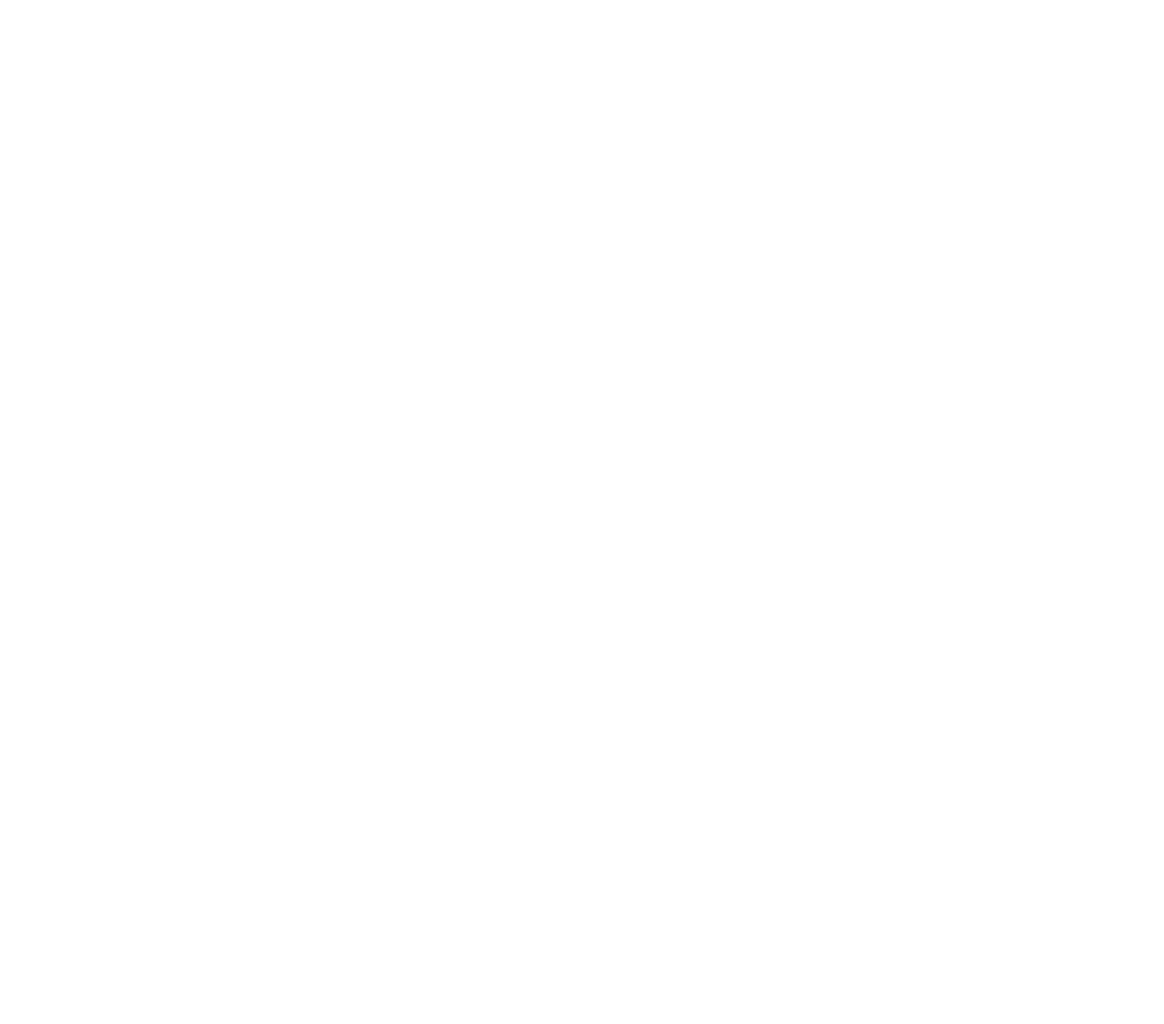
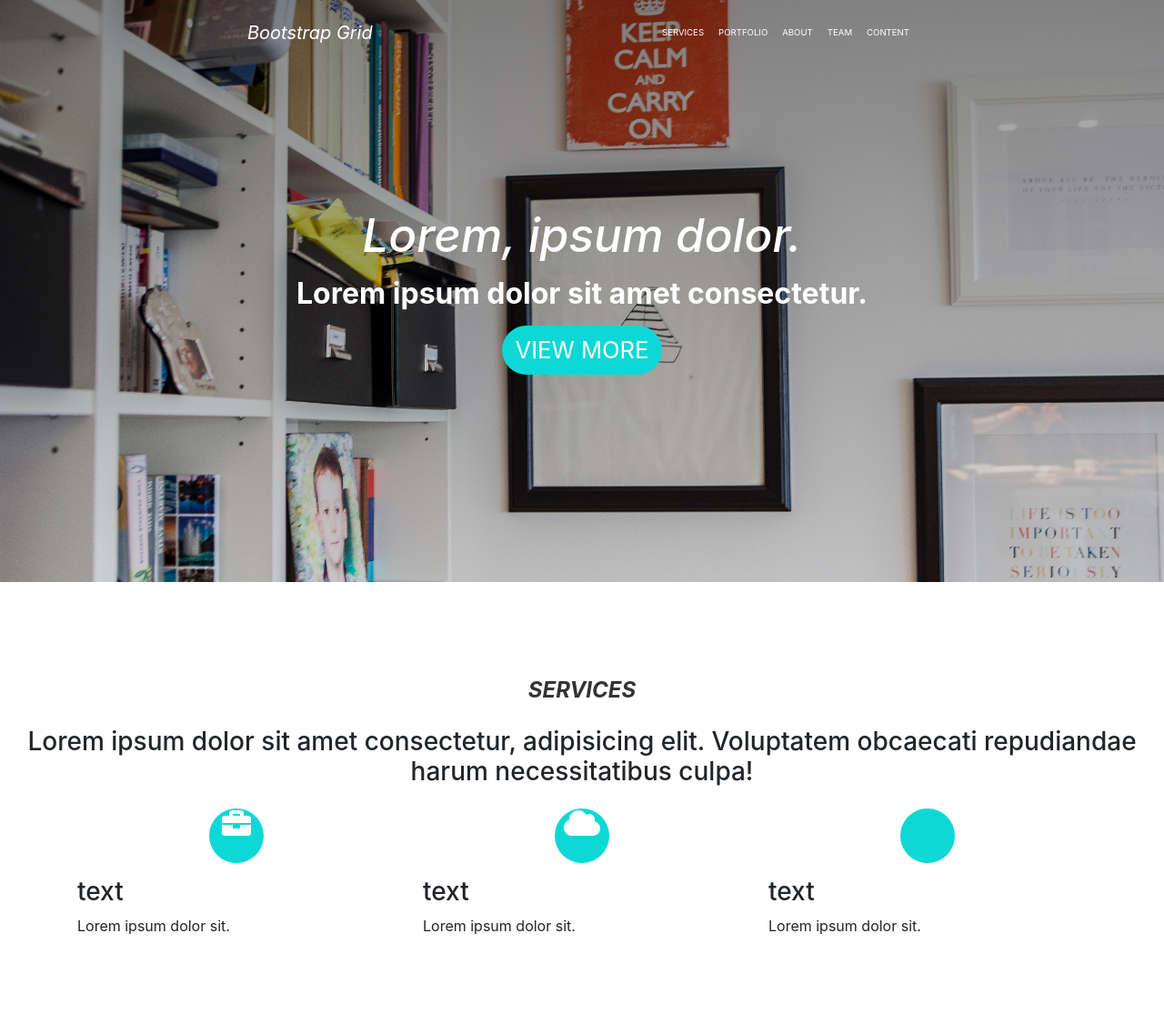
Before and after one commit to MaksMroz/bootstrap-warsztaty, a plain HTML site: page index.html in a window 1280 px wide. Shown: the whole page at 91% size. Before the commit the page ends 800 px from the top, so only its background shows below. Drawn offline with nearby package versions, Linux system fonts and the light colour scheme.

Commit message:
header + sekcja 1

```diff
--- a/css/styles.css
+++ b/css/styles.css
@@ -1,3 +1,141 @@
 /* font-family: 'Roboto', sans-serif;
 font-family: 'Montserrat', sans-serif;
 font-family: 'Roboto Slab', serif; */
+
+:root {
+    --font-base: 'Roboto Slab';
+    --font-base: 'Montserrat';
+    --font-color-base: #777;
+    --font-color-decor: #0ed8d6;
+    --font-color-title: #333;
+    --portfolio-bg: #f7f7f7;
+    --icons-color: #222;
+    --font-color-white: #fff;
+}
+
+
+
+* {
+    box-sizing: border-box;
+    margin: 0;
+    padding: 0;
+}
+
+html {
+    font-family: var(--font-base);
+}
+
+.nav-color,
+.nav-item {
+    color: #fff;
+    text-transform:
+}
+
+.nav-item {
+    font-size: .6em;
+    text-transform: uppercase;
+}
+
+.my-logo {
+    font-style: italic;
+}
+
+.my-nav {
+    margin: 1vh 20vw 0;
+}
+
+.main-header {
+    color: var(--font-color-white);
+    display: flex;
+    justify-content: center;
+    align-items: center;
+    text-align: center;
+    background: url(../img/header/pictures_on_the_wall.jpg);
+    height: 80vh;
+    background-repeat: no-repeat;
+    background-position: 32% 30%;
+    background-size: 110%;
+
+}
+
+.main-header:after {
+    content: '';
+    position: absolute;
+    left: 0;
+    top: 0;
+    height: 80vh;
+    width: 100%;
+    background-image: linear-gradient(to bottom, rgba(0, 0, 0, .4), rgba(0, 0, 0, .1));
+}
+
+.my-nav-div {
+    font-size: 20px;
+}
+
+.main-header__title-section {
+    position: relative;
+    z-index: 2;
+}
+
+.link-btn {
+    color: #fff;
+    background-color: var(--font-color-decor);
+    font-size: 1.6rem;
+    text-transform: uppercase;
+    display: inline-block;
+    padding: 8px 15px;
+    border-radius: 40px;
+}
+
+.main-header h1 {
+    font-style: italic;
+    font-size: 4vw;
+}
+
+.main-header h2 {
+    font-weight: 700;
+    margin: 15px 0;
+}
+
+
+
+
+
+
+
+.page-section {
+    padding: 10vh 0;
+}
+
+.section-title {
+    max-width: 95%;
+    margin: 20px auto;
+    text-align: center;
+}
+
+.section-title h2 {
+    color: var(--font-color-title);
+    font-size: 2rem;
+    font-weight: 700;
+}
+
+.section-title h2 {
+    color: var(--font-color-title);
+    font-size: 1.5rem;
+    font-style: italic;
+    font-weight: 700;
+    margin: 25px 0;
+}
+
+.service__icon {
+    font-size: 2rem;
+    width:  60px;
+    color: var(--font-color-white);
+    background: var(--font-color-decor);
+    height: 60px;
+    border-radius: 50%;
+    margin: 15px auto;
+    display: flex;
+    justify-content: center;
+    align-content: center;
+}
--- a/index.html
+++ b/index.html
@@ -1,19 +1,80 @@
 <!DOCTYPE html>
 <html lang="en">
+
 <head>
     <meta charset="utf-8">
     <meta name="viewport" content="width=device-width, initial-scale=1, shrink-to-fit=no">
     <!-- Bootstrap CSS -->
     <meta http-equiv="X-UA-Compatible" content="ie=edge">
     <title>Bootstrap - warsztaty</title>
-    <link href="https://fonts.googleapis.com/css?family=Montserrat:300,400,500,700|Roboto+Slab:400,700|Roboto:300,400,500" rel="stylesheet">
+    <link href="https://fonts.googleapis.com/cssfamily=Montserrat:300,400,500,700|Roboto+Slab:400,700|Roboto:300,400,500"
+        rel="stylesheet">
     <link rel="stylesheet" href="https://maxcdn.bootstrapcdn.com/bootstrap/4.0.0-beta.2/css/bootstrap.min.css">
+    <link rel="stylesheet" href="https://use.fontawesome.com/releases/v5.7.2/css/all.css" integrity="sha384-fnmOCqbTlWIlj8LyTjo7mOUStjsKC4pOpQbqyi7RrhN7udi9RwhKkMHpvLbHG9Sr"
+        crossorigin="anonymous">
     <link rel="stylesheet" href="css/styles.css">
 </head>
+
 <body>
 
+    <nav class="navbar navbar-expand-lg fixed-top my-nav">
+        <a class="navbar-brand my-logo nav-color" href="#">Bootstrap Grid</a>
+        <button class="navbar-toggler" type="button" data-toggle="collapse" data-target="#navbarNavAltMarkup"
+            aria-controls="navbarNavAltMarkup" aria-expanded="false" aria-label="Toggle navigation">
+            <span class="navbar-toggler-icon"></span>
+        </button>
+        <div class="collapse navbar-collapse justify-content-end nav-color" id="navbarNavAltMarkup">
+            <div class="navbar-nav">
+                <a class="nav-item nav-link active" href="#">Services <span class="sr-only">(current)</span></a>
+                <a class="nav-item nav-link" href="#">Portfolio</a>
+                <a class="nav-item nav-link" href="#">About</a>
+                <a class="nav-item nav-link" href="#">Team</a>
+                <a class="nav-item nav-link" href="#">Content</a>
+            </div>
+        </div>
+    </nav>
 
+    <header class="main-header">
+        <div class="main-header__title-section">
+            <h1>Lorem, ipsum dolor.</h1>
+            <h2>Lorem ipsum dolor sit amet consectetur.</h2>
+            <a href="#" class="link-btn">View more</a>
+        </div>
+    </header>
 
+    <section class="page-section">
+        <hader class="section-title">
+            <h2 class="text-uppercase">Services</h2>
+            <h3>Lorem ipsum dolor sit amet consectetur, adipisicing elit. Voluptatem obcaecati repudiandae harum necessitatibus culpa!</h3>
+        </hader>
+
+        <div class="container">
+            <div class="row">
+                <div class="col-md-4">
+                    <div class="service__icon">
+                        <i class="fas fa-briefcase"></i>
+                    </div>
+                    <h3 class="service__text">text</h3>
+                    <p class="service__description">Lorem ipsum dolor sit.</p>
+                </div>
+                <div class="col-md-4">
+                    <div class="service__icon">
+                            <i class="fas fa-cloud"></i>
+                    </div>
+                    <h3 class="service__text">text</h3>
+                    <p class="service__description">Lorem ipsum dolor sit.</p>
+                </div>
+                <div class="col-md-4">
+                    <div class="service__icon">
+                            <i class="fas fa-twitter"></i>
+                    </div>
+                    <h3 class="service__text">text</h3>
+                    <p class="service__description">Lorem ipsum dolor sit.</p>
+                </div>
+            </div>
+        </div>
+
+    </section>
 
 
 
@@ -24,4 +85,5 @@
     <script src="https://cdnjs.cloudflare.com/ajax/libs/popper.js/1.12.3/umd/popper.min.js"></script>
     <script src="https://maxcdn.bootstrapcdn.com/bootstrap/4.0.0-beta.2/js/bootstrap.min.js"></script>
 </body>
+
 </html>
```
